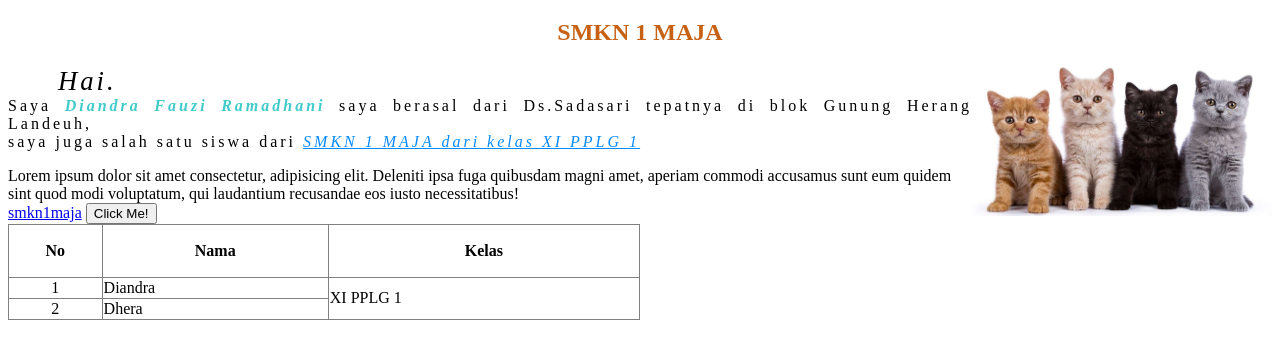
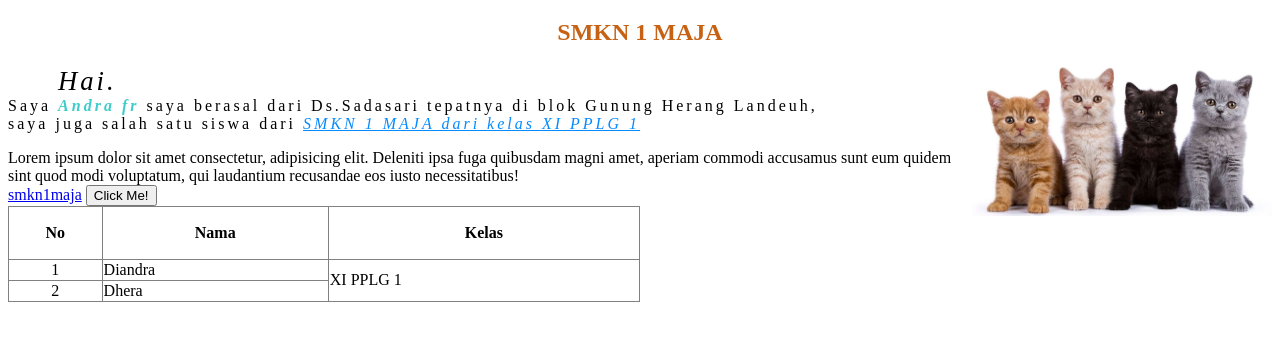
Before and after one commit to DiandraFauziR/web-layout, a plain HTML site: page index.html in a window 1280 px wide. Shown: the part 61-420 px from the top of the page. Drawn offline with Linux system fonts and the light colour scheme.

Commit message:
Andra fr

```diff
--- a/index.html
+++ b/index.html
@@ -37,7 +37,7 @@
     <h2>SMKN 1 MAJA</h2>
     <img src="kucing.jpg" alt="float" class="float">
     <div><p><i id="font">Hai.</i> <br>
-    Saya <b class="box">Diandra Fauzi Ramadhani</b> saya berasal dari Ds.Sadasari tepatnya di blok Gunung Herang Landeuh,<br>
+    Saya <b class="box">Andra fr</b> saya berasal dari Ds.Sadasari tepatnya di blok Gunung Herang Landeuh,<br>
     saya juga salah satu siswa dari <u class="box">SMKN 1 MAJA dari kelas XI PPLG 1 </u>
     </p>
     Lorem ipsum dolor sit amet consectetur, adipisicing elit. Deleniti ipsa fuga quibusdam magni amet,
```
